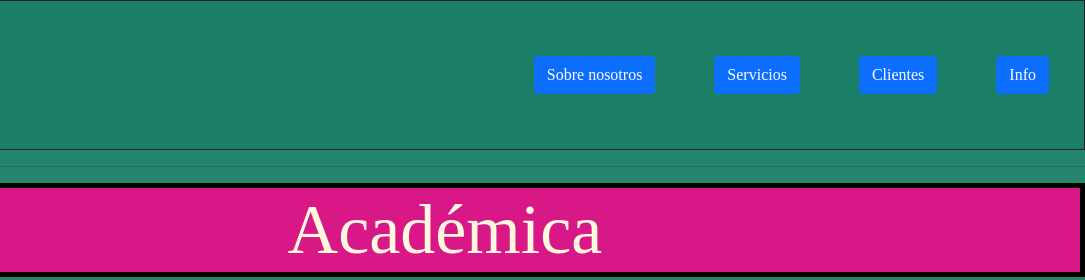
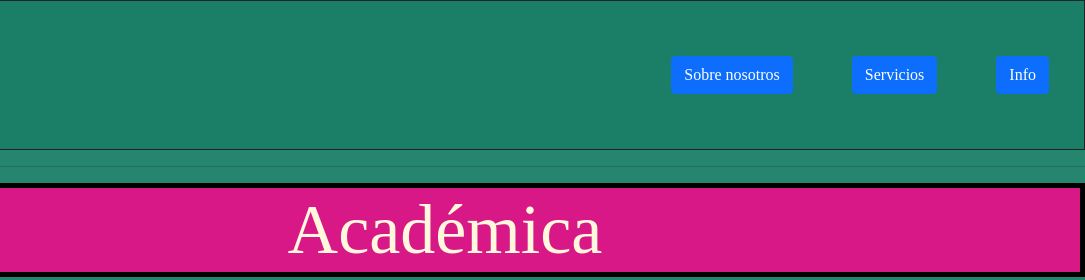
Before and after one commit to franrugnia16/UP, a plain HTML site: page pages/Academica.html in a window 1280 px wide. Shown: the top 280 px of the page, 195-1280 px from the left. Drawn offline with nearby package versions, Linux system fonts and the light colour scheme; a web font is replaced by a local one.

Commit message:
saco clientes del menu

```diff
--- a/pages/Academica.html
+++ b/pages/Academica.html
@@ -61,11 +61,11 @@
                         </li>
                     </ul>
                 </li>
-                <li class="nav-item">
+                <!-- <li class="nav-item">
                     <a href="../index.html" target="blanks" class="nav-link" href="#clientes">
                         <button type="button" class="btn btn-primary">Clientes</button>
                     </a>
-                </li>
+                </li> -->
                 <li class="nav-item">
                     <a href="../index.html" target="blanks" class="nav-link" href="#pie">
                         <button type="button" class="btn btn-primary">Info</button>
```
Also changed, not shown: pages/Comunicacion-Politica.html (+2 -2 lines), pages/Extension.html (+2 -2 lines), pages/Labor-Parlamentario.html (+2 -2 lines), pages/Proyectos-Politicos.html (+2 -2 lines).
